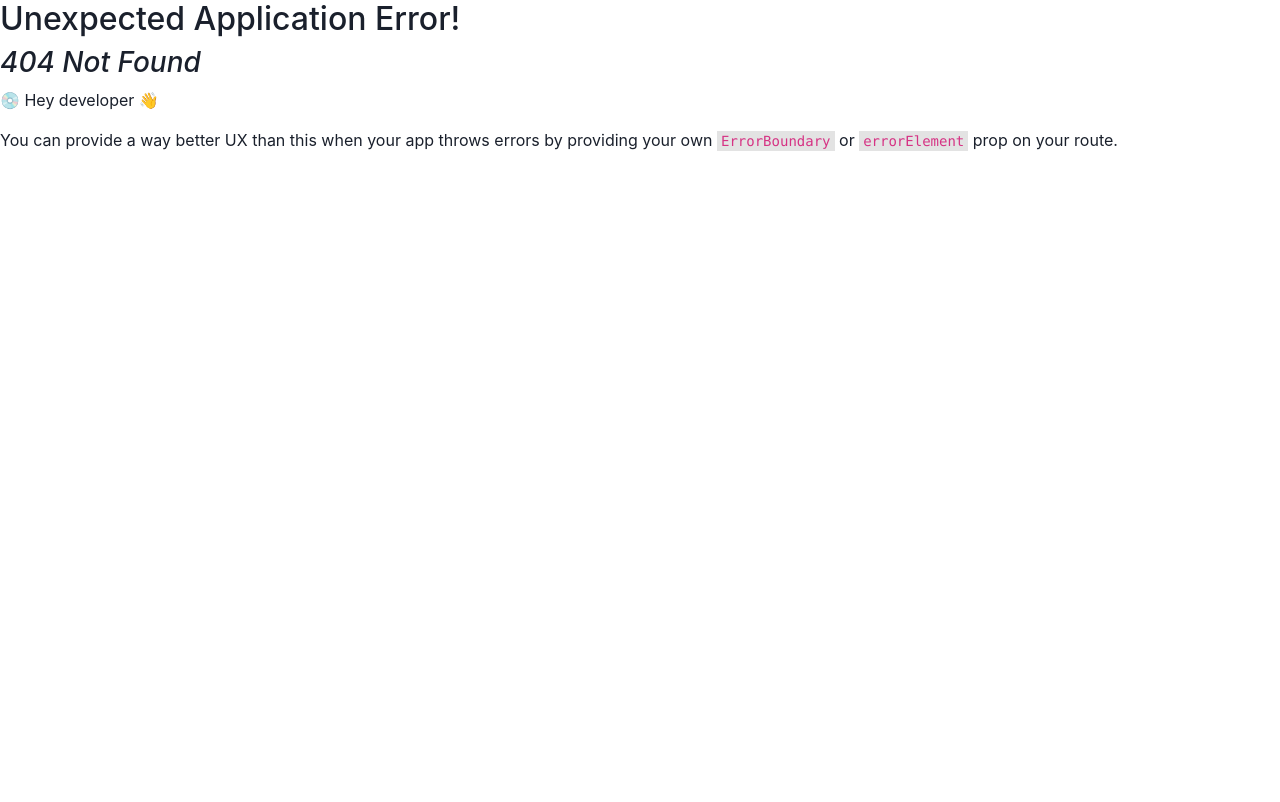
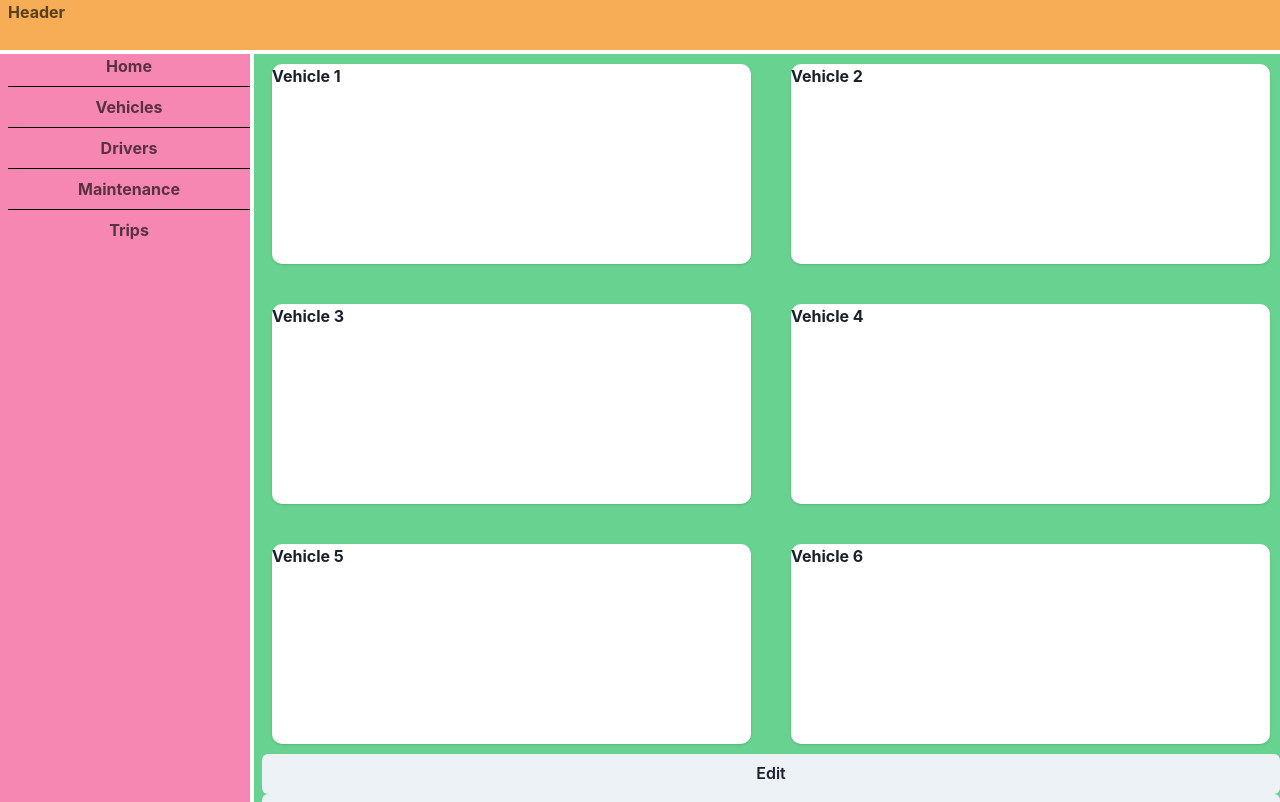
Before and after one commit to ics-499-team-1/drive-doctor-ui, a React (Vite) app: page /vehicles in a window 1280 px wide. Before the commit this address had no page. Shown: the top 802 px of the page. Built offline with nearby package versions, Linux system fonts and the light colour scheme.

Commit message:
Base Vehicle Page

```diff
--- /dev/null
+++ b/src/components/vehicles/Vehicles.tsx
@@ -0,0 +1,17 @@
+import { Button, Grid, GridItem } from "@chakra-ui/react";
+import VehiclesGrid from './VehiclesGrid'
+
+function Vehicles(){
+    return (
+      <Grid>
+        <GridItem>
+          <VehiclesGrid />
+        </GridItem>
+        <Grid>
+          <Button>Edit</Button>
+          <Button>Add</Button>
+        </Grid>
+      </Grid>
+    );
+}
+export default Vehicles
--- /dev/null
+++ b/src/components/vehicles/VehiclesCard.tsx
@@ -0,0 +1,11 @@
+import { Card } from "@chakra-ui/react";
+
+interface Props{
+    information: String;
+}
+
+function VehiclesCard({information}: Props){
+    return <Card borderRadius="10px" height = "200px">{information}</Card>;
+}
+
+export default VehiclesCard
--- /dev/null
+++ b/src/components/vehicles/VehiclesGrid.tsx
@@ -0,0 +1,19 @@
+import { SimpleGrid } from "@chakra-ui/react";
+import VehiclesCard from "./VehiclesCard";
+
+function VehiclesGrid() {
+  return (
+    <>
+      <SimpleGrid columns={2} spacing={10} margin="10px">
+        <VehiclesCard information="Vehicle 1" />
+        <VehiclesCard information="Vehicle 2" />
+        <VehiclesCard information="Vehicle 3" />
+        <VehiclesCard information="Vehicle 4" />
+        <VehiclesCard information="Vehicle 5" />
+        <VehiclesCard information="Vehicle 6" />
+      </SimpleGrid>
+    </>
+  );
+}
+
+export default VehiclesGrid;
--- a/src/main.tsx
+++ b/src/main.tsx
@@ -6,6 +6,7 @@ import App from './App'
 import 'bootstrap/dist/css/bootstrap.css'
 import { createBrowserRouter, RouterProvider } from "react-router-dom";
 import Home from './components/home/Home';
+import Vehicles from './components/vehicles/Vehicles';
 
 const router = createBrowserRouter([
   {
@@ -15,6 +16,10 @@ const router = createBrowserRouter([
       {
         path: "home",
         element: <Home />
+      },
+      {
+        path: "vehicles",
+        element: <Vehicles />
       }
     ]
   },
```
